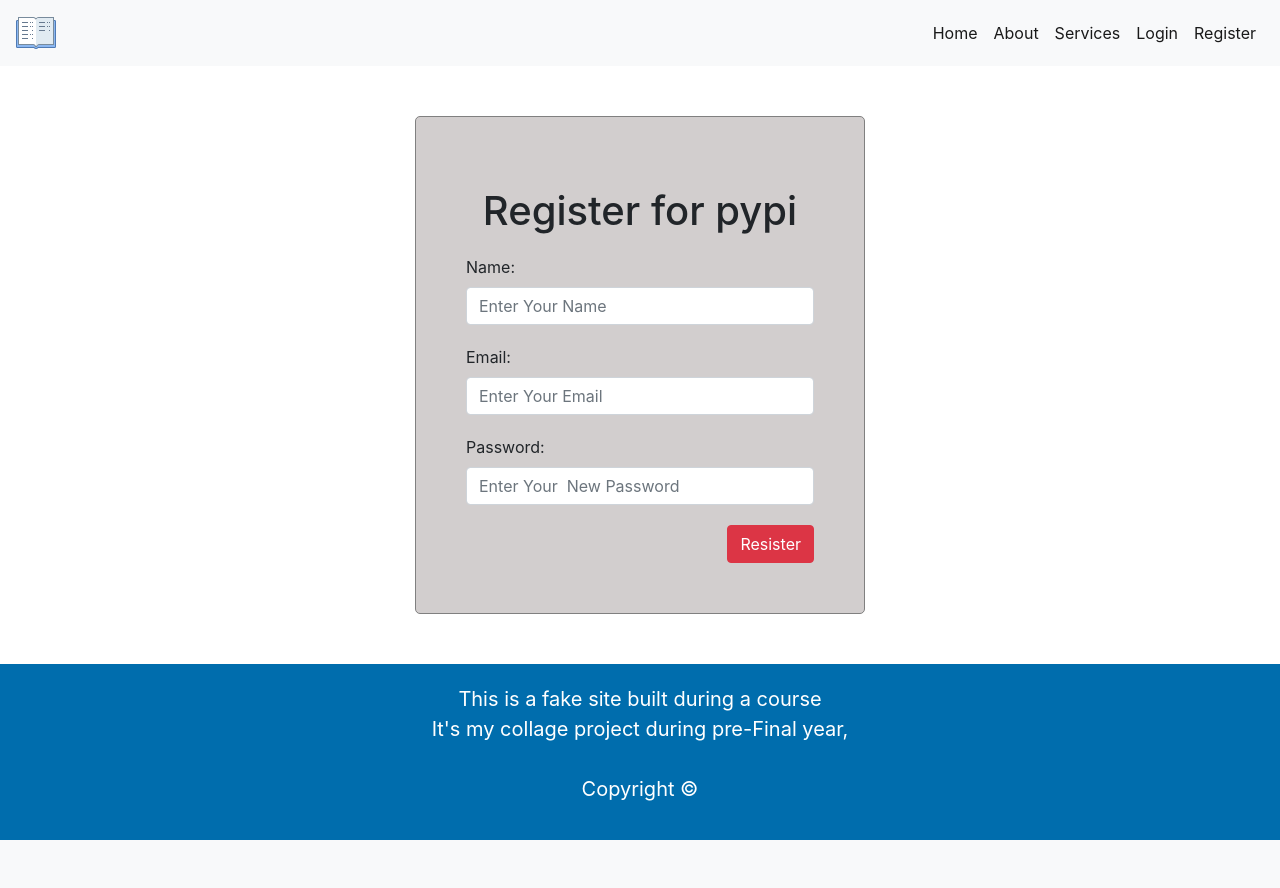
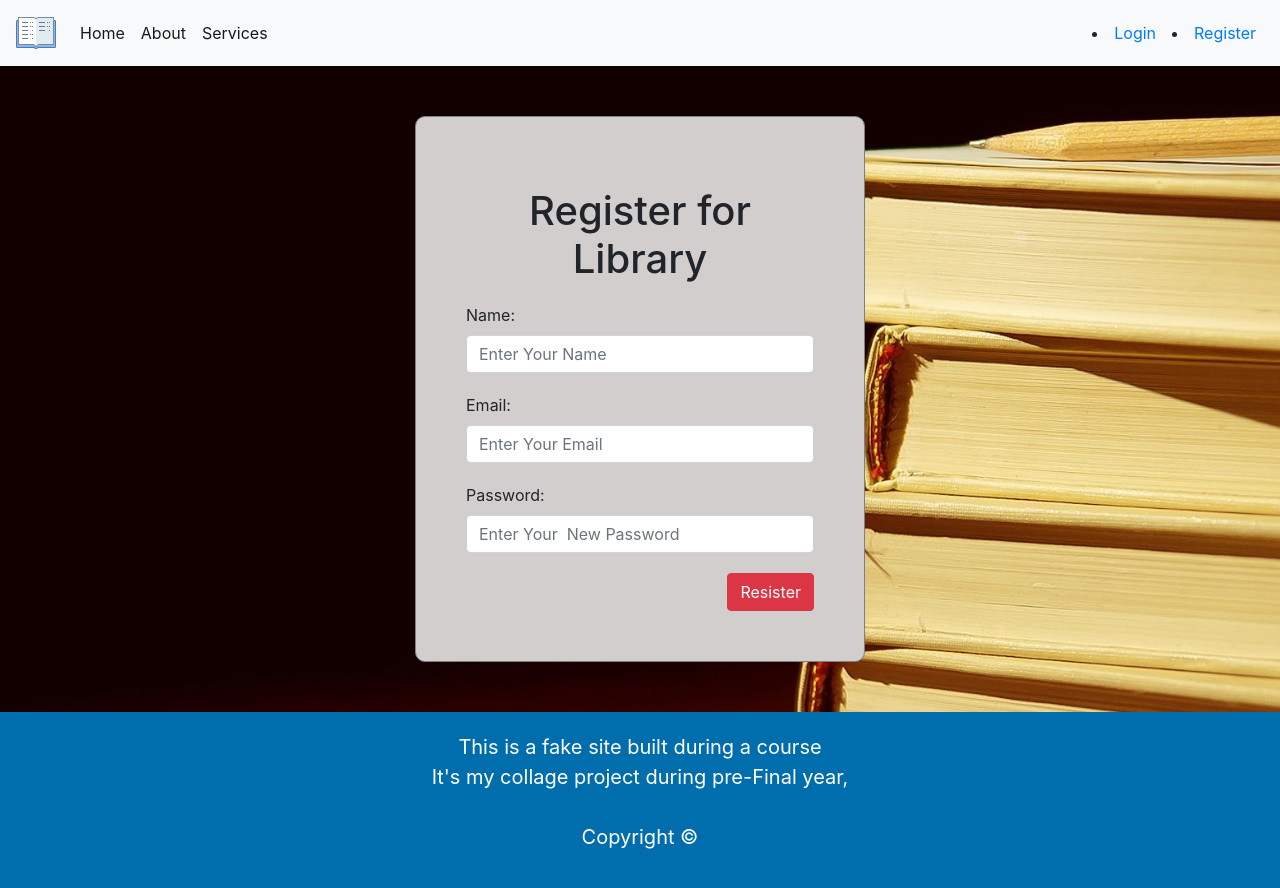
Before and after one commit to nayan2020/open-e-library, a Flask app: page /account/register in a window 1280 px wide. Before the commit the page ends 840 px from the top, so only its background shows below. Run offline with Flask 2, Linux system fonts and the light colour scheme.

Commit message:
improving the site

```diff
--- a/library/static/css/account.css
+++ b/library/static/css/account.css
@@ -1,4 +1,12 @@
-/*Register related*/
+body{
+    background-image: url("../img/books.png");
+    background-repeat: no-repeat;
+    background-position: center;
+    background-size: cover;
+    background-blend-mode: darken;
+}
+
+/* ********************************* Register related ***************************** */
 .form-container {
     padding: 50px;
 }
@@ -23,7 +31,7 @@ form.account-form {
     max-width: 450px;
     background-color: #d2cece;
     border: 1px solid grey;
-    border-radius: 5px;
+    border-radius: 10px;
     padding: 50px;
 }
 
@@ -31,3 +39,16 @@ form.account-form {
 .error-msg {
     text-align: center;
 }
+
+/*index the account*/
+
+.card_div {
+    background-color: rgba(162, 160, 157, 0.2);
+    color: rgb(78, 173, 46);
+    position: center;
+    margin: 100px auto;
+    padding: 10px;
+    border-color: #f1e6e6;
+    border-bottom-width: thin;
+    border-radius: 15px;
+}
--- a/library/static/css/nav.css
+++ b/library/static/css/nav.css
@@ -1,22 +1,4 @@
-/*.navbar {*/
-/*    background-color: #0073b7;*/
-/*}*/
 
-/*nav {*/
-/*    padding: 10px;*/
-/*    font-size: 17px;*/
-/*    color: white;*/
-/*    height: 76px;*/
-/*    background-color: #0073b7;*/
-/*}*/
-/*nav > a {*/
-/*    color: white;*/
-/*    margin-right: 10px;*/
-/*}*/
-/*#navbarSupportedContent {*/
-/*    background-color: #0066aa;*/
-/*    padding: 10px;*/
-/*}*/
 .navbar .navbar-brand img{
     width: 40px;
 }
@@ -32,6 +14,9 @@ footer{
     background-color: #006dad;
     color: white;
 }
+footer{
+    z-index: 100;
+}
 footer a{
     color: #0c4668;
 }
--- a/library/templates/account/login.html
+++ b/library/templates/account/login.html
@@ -5,7 +5,7 @@
 {% endblock %}
 {% block main_contain %}
     <form action="" method="POST" class="account-form">
-        <h1>Login to PyPI</h1>
+        <h1>Login to Library</h1>
 
         <div class="form-group">
             <label for="name">Email: </label>
--- a/library/templates/account/register.html
+++ b/library/templates/account/register.html
@@ -5,7 +5,7 @@
 {% endblock %}
 {% block main_contain %}
     <form action="" method="POST" class="account-form">
-        <h1>Register for pypi</h1>
+        <h1>Register for Library</h1>
 
         <div class="form-group">
             <label for="name">Name: </label>
--- a/library/templates/shared/_layout.html
+++ b/library/templates/shared/_layout.html
@@ -17,7 +17,8 @@
 </head>
 
 <body>
-    <nav class="navbar navbar-expand-lg navbar-light bg-light">
+
+<nav class="navbar navbar-expand-lg navbar-light bg-light ">
     <a class="navbar-brand" href="/"><img src="../../static/img/icons8-study-40.png" alt="python image"></a>
     <button class="navbar-toggler" type="button" data-toggle="collapse" data-target="#navbarSupportedContent"
             aria-controls="navbarSupportedContent" aria-expanded="false" aria-label="Toggle navigation">
@@ -25,18 +26,25 @@
     </button>
 
     <div class="collapse navbar-collapse" id="navbarSupportedContent">
-        <ul class="navbar-nav ml-auto">
-            <li class="nav-item active"><a class="nav-link" href="/">Home</a></li>
-            <li class="nav-item active"><a class="nav-link" href="/about">About</a></li>
+        <ul class="navbar-nav mr-auto">
+            <li class="nav-item active">
+                <a class="nav-link" href="/">Home <span class="sr-only">(current)</span></a>
+            </li>
+            <li class="nav-item active">
+                <a class="nav-link" href="/about">About</a>
+            </li>
             <li class="nav-item active"><a class="nav-link" href="#">Services</a></li>
-            {% if user_id %}
-                <li class="nav-item active"><a class="nav-link" href="/account">Account</a></li>
-                <li class="nav-item active"><a class="nav-link" href="/account/logout" id="last_nav_link">Logout</a>
-            {% else %}
-                <li class="nav-item active"><a class="nav-link" href="/account/login">Login</a></li>
-                <li class="nav-item active"><a class="nav-link" href="/account/register" id="last_nav_link">Register</a>
-            {% endif %}
+
+
+        </ul>
+        {% if user_id %}
+            <li class="nav-item active p-2"><a class="nav-item " href="/account">Account</a></li>
+            <li class="nav-item active p-2"><a class="nav-item" href="/account/logout">Logout</a>
+                {% else %}
+            <li class="nav-item active p-2 "><a class="nav-item " href="/account/login">Login</a></li>
+            <li class="nav-item active p-2 "><a class="nav-item " href="/account/register">Register</a>
             </li>
+        {% endif %}
     </div>
 </nav>
 
```
Also changed, not shown: library/templates/account/index.html (+9 -5 lines), library/templates/home/index.html (+10 -9 lines), library/static/img/books.png (added), library/static/img/login.png (added), library/static/img/login_1.png (added).
